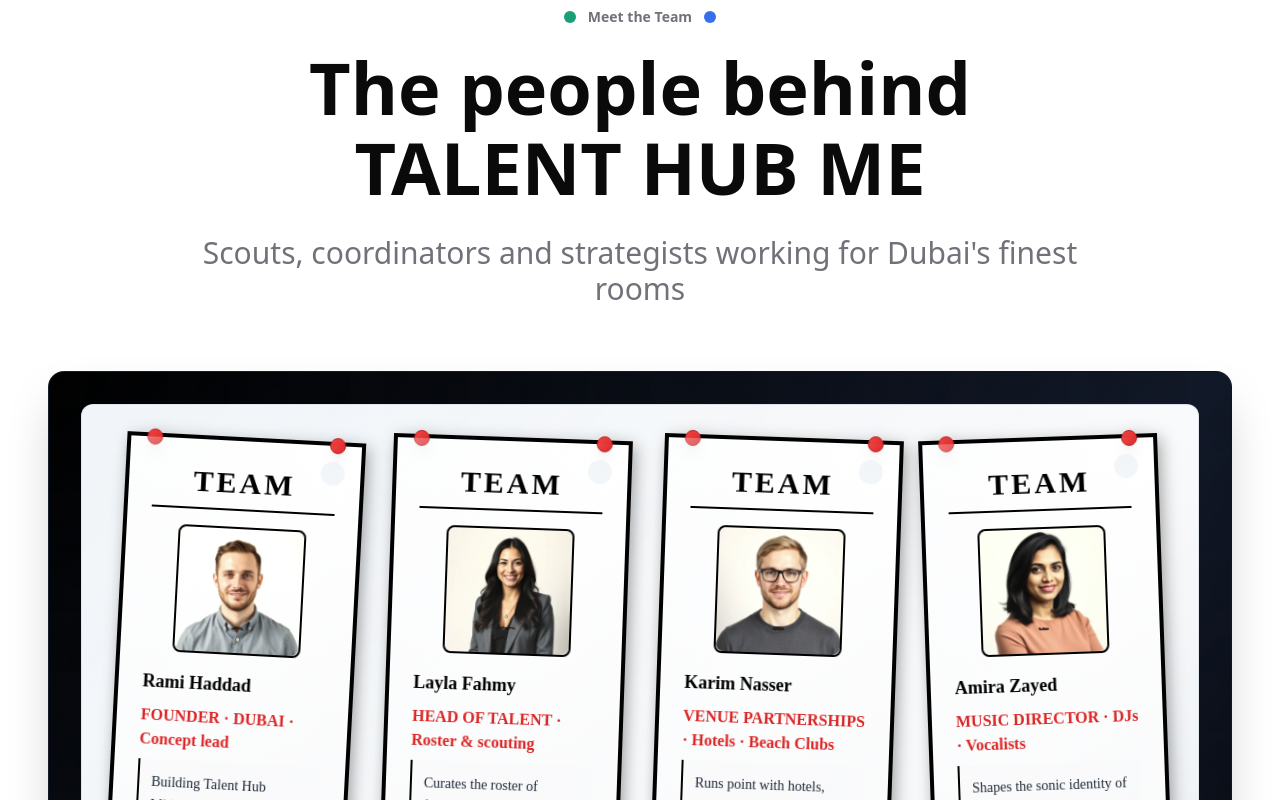
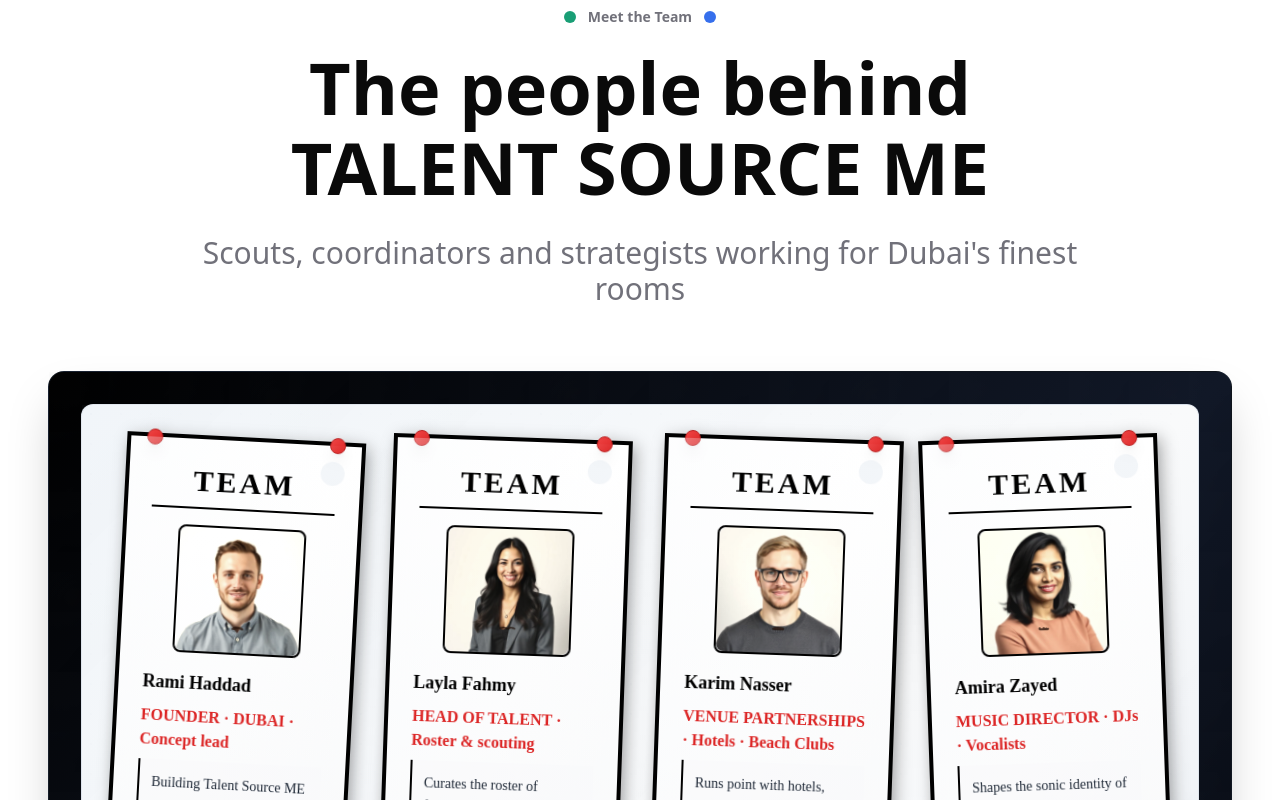
Before and after one commit to snape345/sweet-theme-haven, a React (Vite) app: page / in a window 1280 px wide. Shown: the part 6580-7380 px from the top of the page. Built offline with nearby package versions, Linux system fonts and the light colour scheme; the HTML template or start-up script is replaced by a standard one; a web font is replaced by a local one.

Commit message:
Changes
Co-authored-by: snape345 <154547548+snape345@users.noreply.github.com>

```diff
--- a/src/components/About.tsx
+++ b/src/components/About.tsx
@@ -317,7 +317,7 @@ export function About() {
               {/* Main gallery image */}
               <img
                 src={storyboardImage}
-                alt="A snapshot of Talent Hub Middle East's freelance DJs, vocalists and performers across Dubai"
+                alt="A snapshot of Talent Source ME's freelance DJs, vocalists and performers across Dubai"
                 className="w-full h-auto rounded-xl"
                 style={{
                   filter: 'contrast(1.05) saturate(1.1) brightness(0.95)'
--- a/src/components/Footer.tsx
+++ b/src/components/Footer.tsx
@@ -23,7 +23,7 @@ export function Footer() {
           <div className="col-span-12 md:col-span-4">
             <div>
               <div className="font-bagel text-background text-3xl tracking-wider mb-4">
-                TALENT HUB ME
+                TALENT SOURCE ME
               </div>
               <p className="text-background/70 leading-relaxed mb-6">
                 A discreet Dubai-based sourcing concept connecting hotels, lounges and beach clubs
@@ -118,10 +118,10 @@ export function Footer() {
         <div className="border-t border-background/20 pt-8 mt-16">
           <div className="flex flex-col md:flex-row justify-between items-center">
             <div className="text-sm text-background/70 mb-4 md:mb-0">
-              © {new Date().getFullYear()} Talent Hub Middle East. All rights reserved.
+              © {new Date().getFullYear()} Talent Source ME. All rights reserved.
             </div>
             <div className="text-sm text-background/70">
-              DUBAI, UNITED ARAB EMIRATES · HELLO@TALENTHUB.ME
+              DUBAI, UNITED ARAB EMIRATES · HELLO@TALENTSOURCE.ME
             </div>
           </div>
         </div>
--- a/src/components/Portfolio.tsx
+++ b/src/components/Portfolio.tsx
@@ -34,7 +34,7 @@ export function Portfolio() {
               <div className="aspect-video">
                 <iframe
                   src="https://www.youtube.com/embed/fIbDWDh6aYw?rel=0&showinfo=0&modestbranding=1"
-                  title="Talent Hub Middle East — mood reel"
+                  title="Talent Source ME — mood reel"
                   frameBorder="0"
                   allow="accelerometer; autoplay; clipboard-write; encrypted-media; gyroscope; picture-in-picture; web-share"
                   allowFullScreen
--- a/src/components/Team.tsx
+++ b/src/components/Team.tsx
@@ -15,7 +15,7 @@ export function Team() {
       name: "Rami Haddad",
       crime: "FOUNDER · DUBAI",
       bounty: "Concept lead",
-      description: "Building Talent Hub Middle East as a single point of contact between Dubai's premium venues and the freelance artists who elevate them.",
+      description: "Building Talent Source ME as a single point of contact between Dubai's premium venues and the freelance artists who elevate them.",
       image: marcusPhoto,
       rotation: 'rotate-3',
       mustacheStyle: "artistic"
@@ -129,7 +129,7 @@ export function Team() {
 
           <h2 className="text-5xl sm:text-6xl lg:text-7xl font-black leading-tight mb-8 text-foreground">
             <span className="block mb-2">The people behind</span>
-            <span className="block text-foreground">TALENT HUB ME</span>
+            <span className="block text-foreground">TALENT SOURCE ME</span>
           </h2>
 
           <p className="text-2xl lg:text-3xl text-muted-foreground max-w-4xl mx-auto leading-relaxed">
```
